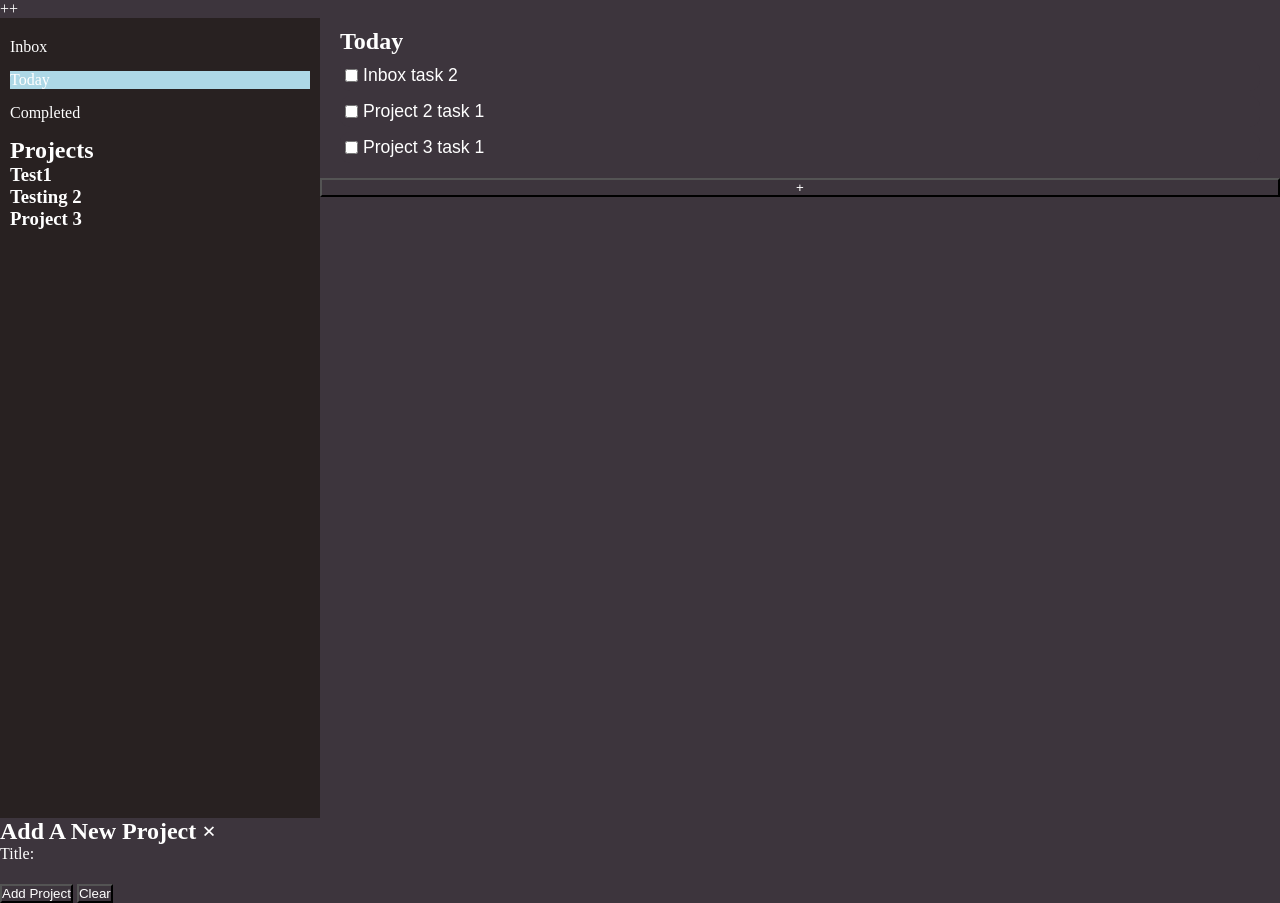
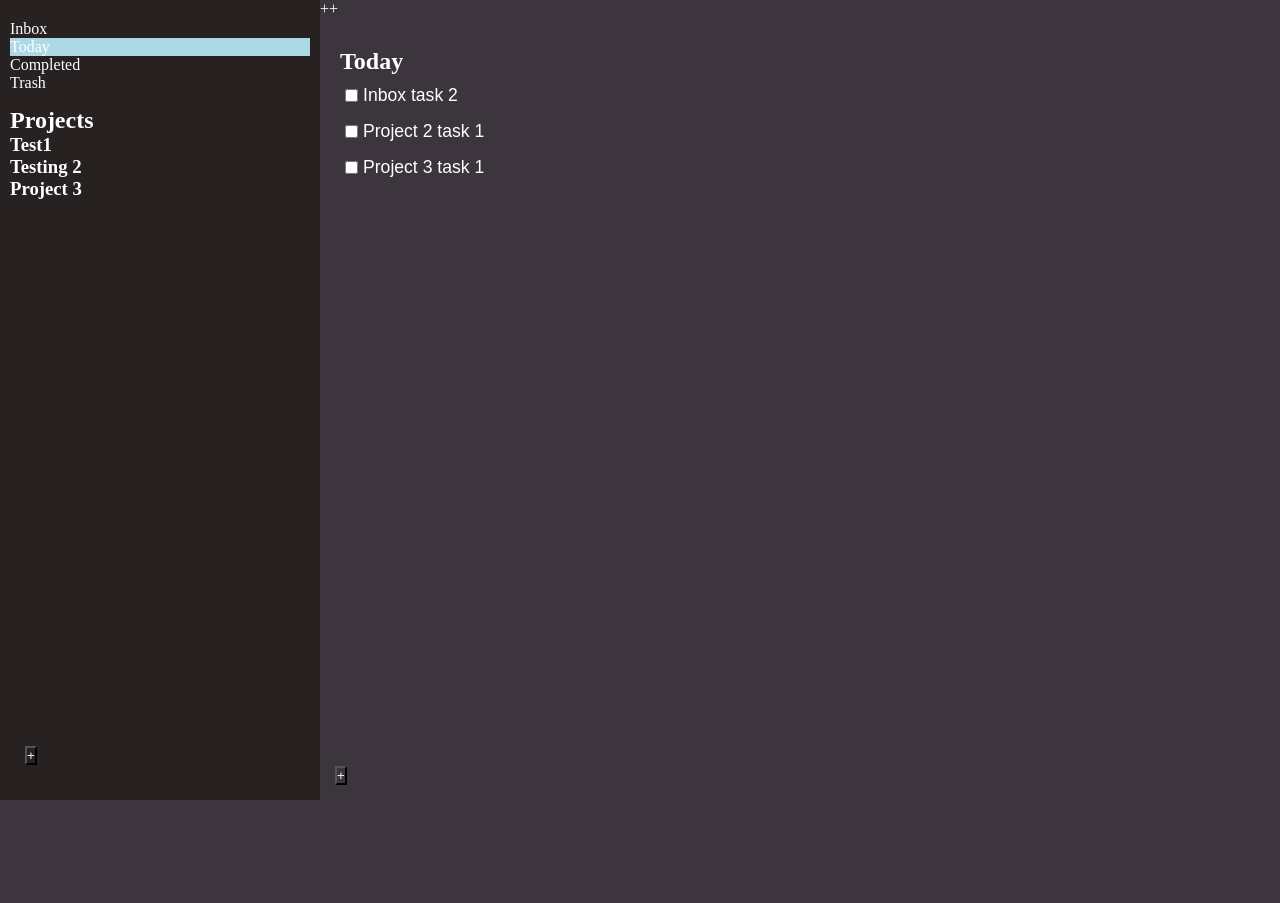
Before and after one commit to samsonc89/ToDo, a website built with webpack: page src/template.html in a window 1280 px wide. After the commit the page ends 800 px from the top, so only its background shows below. Built offline with nearby package versions, Linux system fonts and the light colour scheme.

Commit message:
Add a view for deleted tasks

```diff
--- a/src/modules/interface.js
+++ b/src/modules/interface.js
@@ -234,6 +234,8 @@ function switchCurrentView() {
       switchToCompletedView();
     } else if (event.target.closest("#today-view")) {
       switchToTodayView();
+    } else if (event.target.closest("#trash-view")) {
+      switchToTrashView();
     } else {
       switchToInboxView();
     }
@@ -262,6 +264,12 @@ function switchToCompletedView() {
   completedProjects.forEach((project) => {
     createNewTaskCard(project);
     document.querySelector("input[type='checkbox']").remove();
+  });
+}
+
+function switchToTrashView() {
+  deletedList[0].tasks.forEach((task) => {
+    createNewTaskCard(task);
   });
 }
 
--- a/src/template.html
+++ b/src/template.html
@@ -7,61 +7,25 @@
     <title><%= htmlWebpackPlugin.options.title %></title>
   </head>
   <body>
+    <div class="main-wrapper">
       <div class="navbar">
         <div id="plus-btn">+</div>
         <div id="profile-icon">+</div>
       </div>
-    <div class="main-wrapper">
       <div class="sidebar">
+        <div class="views-wrapper">
           <div class="view" id="inbox-view">Inbox</div>
           <div class="view selected" id="today-view">Today</div>
           <div class="view" id="completed-view">Completed</div>
+          <div class="view" id="trash-view">Trash</div>
+        </div>
         <div class="projects-display"><h2>Projects</h2></div>
+        <div class="button-wrapper"><button id="new-area-btn">+</button></div>
       </div>
       <div class="right-wrapper">
         <div class="tasks-display"><h2 class="project-title">Today</h2></div>
-        <button id="new-task-btn">+</button>
+        <div class="button-wrapper"><button id="new-task-btn">+</button></div>
       </div>
-    </div>
-    <!-- <div id="new-task">
-      <h2>Add A New Task <span class="close">&times;</span></h2>
-
-      <form action="" method="" onSubmit="return false" class="new-task-form">
-        <div>
-          <label for="title">Title: </label>
-          <input type="text" name="title" id="title" />
-        </div>
-        <div>
-          <label for="dueDate">Due Date: </label>
-          <input type="date" name="dueDate" id="dueDate" />
-        </div>
-        <div>
-          <label for="notes">Notes: </label>
-          <input type="text" name="notes" id="notes" />
-        </div>
-        <div>
-          <label for="priority">Priority:</label>
-          <input type="checkbox" name="priority" id="priority" />
-        </div>
-        <div class="modal-btns">
-          <button id="add-task-btn" type="button">Add Task</button>
-          <button class="clear-btn" type="button">Clear</button>
-        </div>
-      </form>
-    </div> -->
-    <div id="new-project">
-      <h2>Add A New Project <span class="close">&times;</span></h2>
-
-      <form action="" method="" onSubmit="return false" class="new-task-form">
-        <div>
-          <label for="project-title">Title: </label>
-          <input type="text" name="project-title" id="project-title" />
-        </div>
-        <div class="modal-btns">
-          <button id="add-project-btn" type="button">Add Project</button>
-          <button class="clear-btn" type="button">Clear</button>
-        </div>
-      </form>
     </div>
   </body>
 </html>
```
Lines whose indentation alone changed are shown as unchanged.
